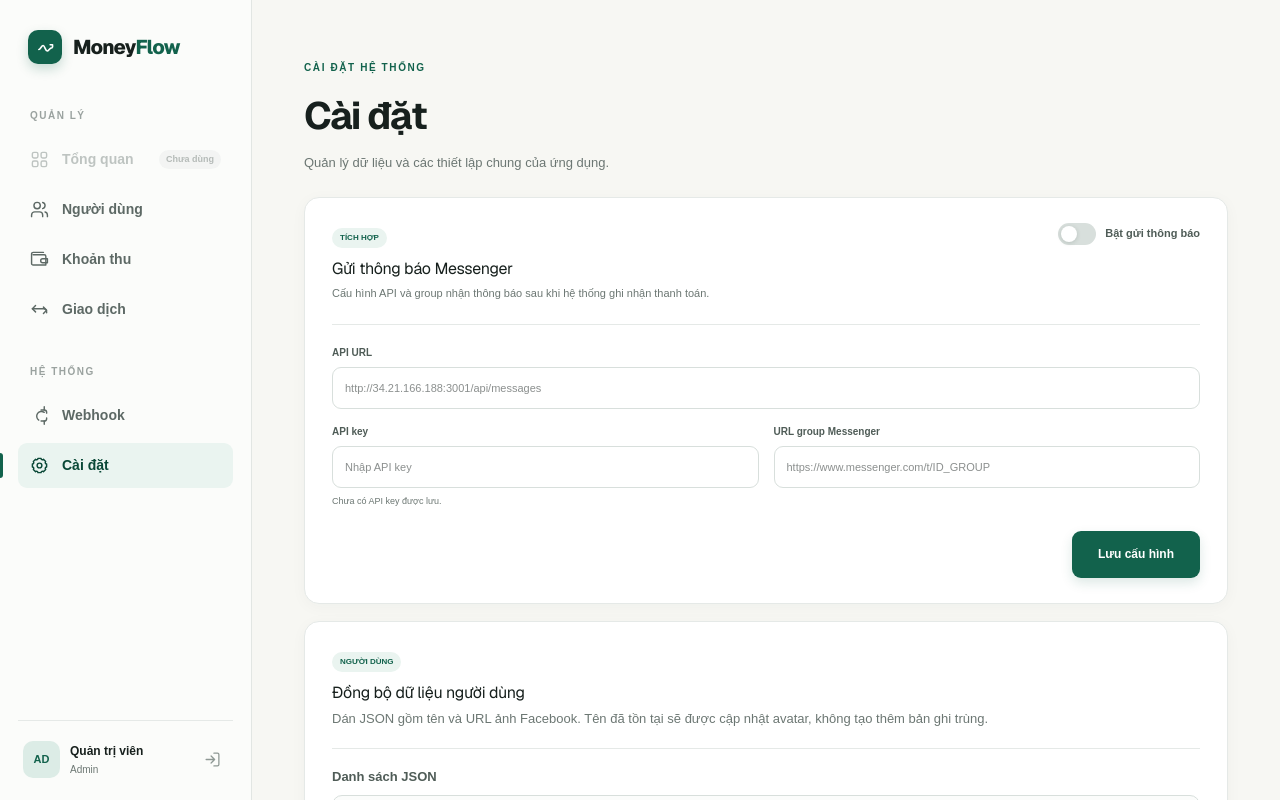
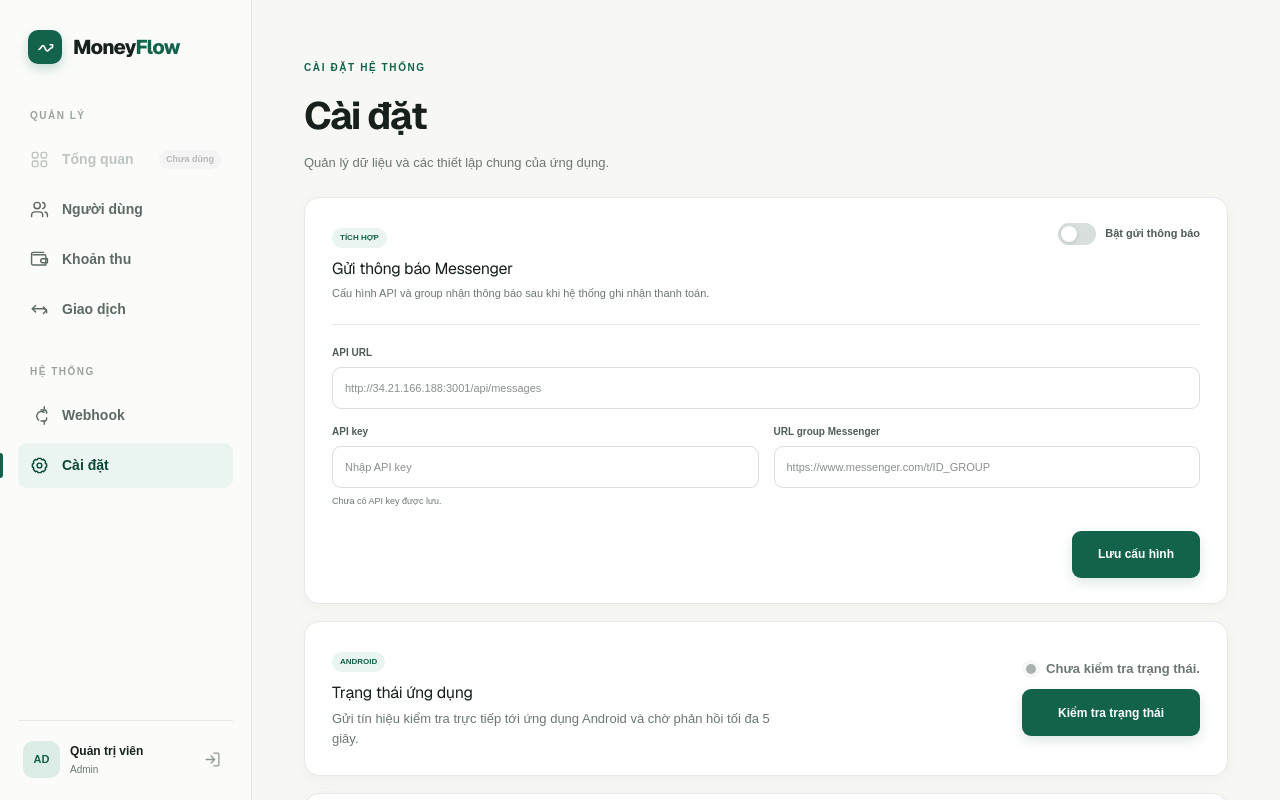
Before and after one commit to anhpld/money-check, a Next.js app: page /admin/settings in a window 1280 px wide. Shown: the top 800 px of the page. Built offline with nearby package versions, Linux system fonts and the light colour scheme; no server answers; the database is empty.

Commit message:
change payment

```diff
--- a/app/admin/settings/actions.ts
+++ b/app/admin/settings/actions.ts
@@ -32,6 +32,78 @@ export type SyncUsersResult = {
   message: string;
   details?: string[];
 };
+
+export type AndroidStatusResult = {
+  status: "idle" | "online" | "offline" | "timeout" | "error";
+  message: string;
+  checkedAt?: string;
+  lastSeenAt?: string | null;
+  latencyMs?: number;
+  appVersion?: string | null;
+};
+
+export async function checkAndroidAppStatus(
+  _previousState: AndroidStatusResult,
+): Promise<AndroidStatusResult> {
+  void _previousState;
+  if (!(await isAdminAuthenticated())) return { status: "error", message: "Phiên đăng nhập đã hết hạn." };
+
+  const serviceUrl = process.env.STATUS_SERVICE_URL?.trim() ?? "";
+  const adminToken = process.env.STATUS_ADMIN_TOKEN?.trim() ?? "";
+  const deviceId = process.env.STATUS_DEVICE_ID?.trim() || "android-main";
+  if (!serviceUrl || !adminToken) {
+    return { status: "error", message: "Chưa cấu hình Socket Status Service." };
+  }
+
+  let endpoint;
+  try {
+    const url = new URL(serviceUrl);
+    if (url.protocol !== "http:" && url.protocol !== "https:") throw new Error("INVALID_PROTOCOL");
+    endpoint = new URL("/devices/check", url).toString();
+  } catch {
+    return { status: "error", message: "STATUS_SERVICE_URL không hợp lệ." };
+  }
+
+  try {
+    const response = await fetch(endpoint, {
+      method: "POST",
+      cache: "no-store",
+      headers: {
+        Authorization: `Bearer ${adminToken}`,
+        "Content-Type": "application/json",
+      },
+      body: JSON.stringify({ deviceId }),
+      signal: AbortSignal.timeout(7_000),
+    });
+    const payload = await response.json() as Record<string, unknown>;
+    if (!response.ok || payload.success !== true) {
+      return { status: "error", message: "Socket Status Service từ chối yêu cầu kiểm tra." };
+    }
+
+    const checkedAt = new Date().toISOString();
+    const lastSeenAt = typeof payload.lastSeenAt === "string" ? payload.lastSeenAt : null;
+    if (payload.status === "online") {
+      return {
+        status: "online",
+        message: "Ứng dụng Android đang hoạt động và phản hồi bình thường.",
+        checkedAt,
+        lastSeenAt,
+        latencyMs: typeof payload.latencyMs === "number" ? payload.latencyMs : undefined,
+        appVersion: typeof payload.appVersion === "string" ? payload.appVersion : null,
+      };
+    }
+    if (payload.status === "offline") {
+      return { status: "offline", message: "Ứng dụng Android không kết nối tới socket.", checkedAt, lastSeenAt };
+    }
+    if (payload.status === "timeout") {
+      return { status: "timeout", message: "Socket còn kết nối nhưng ứng dụng Android không phản hồi trong 5 giây.", checkedAt, lastSeenAt };
+    }
+    return { status: "error", message: "Ứng dụng Android trả về phản hồi không hợp lệ.", checkedAt, lastSeenAt };
+  } catch (error) {
+    console.error("Không thể kiểm tra trạng thái Android:", error);
+    return { status: "error", message: "Không thể kết nối tới Socket Status Service." };
+  }
+}
 
 type ImportedUser = {
   name: string;
--- /dev/null
+++ b/app/admin/settings/android-status-check.tsx
@@ -0,0 +1,43 @@
+"use client";
+
+import { useActionState } from "react";
+import { checkAndroidAppStatus, type AndroidStatusResult } from "@/app/admin/settings/actions";
+
+const initialState: AndroidStatusResult = { status: "idle", message: "Chưa kiểm tra trạng thái." };
+
+function formatDateTime(value: string | null | undefined) {
+  if (!value) return null;
+  return new Intl.DateTimeFormat("vi-VN", {
+    dateStyle: "short",
+    timeStyle: "medium",
+  }).format(new Date(value));
+}
+
+export function AndroidStatusCheck() {
+  const [state, formAction, pending] = useActionState(checkAndroidAppStatus, initialState);
+  const lastSeen = formatDateTime(state.lastSeenAt);
+  const checkedAt = formatDateTime(state.checkedAt);
+
+  return (
+    <form className="android-status-check" action={formAction}>
+      <div className={`android-status-result ${state.status}`} aria-live="polite">
+        <i aria-hidden="true" />
+        <div>
+          <strong>{pending ? "Đang gửi tín hiệu..." : state.message}</strong>
+          {!pending && state.status !== "idle" ? (
+            <small>
+              {state.status === "online" && state.latencyMs !== undefined ? `Phản hồi ${state.latencyMs} ms` : null}
+              {state.status === "online" && state.appVersion ? ` · Phiên bản ${state.appVersion}` : null}
+              {lastSeen ? ` · Lần cuối ${lastSeen}` : null}
+              {checkedAt ? ` · Kiểm tra ${checkedAt}` : null}
+            </small>
+          ) : null}
+        </div>
+      </div>
+      <button className="primary-button android-status-button" type="submit" disabled={pending}>
+        {pending ? <span className="spinner" aria-hidden="true" /> : null}
+        {pending ? "Đang kiểm tra..." : "Kiểm tra trạng thái"}
+      </button>
+    </form>
+  );
+}
--- a/app/admin/settings/page.tsx
+++ b/app/admin/settings/page.tsx
@@ -3,6 +3,7 @@ import { ResetActivityDataButton } from "@/app/admin/settings/reset-activity-dat
 import { DebtReminderButton } from "@/app/admin/settings/debt-reminder-button";
 import { SendMessageSettingsForm } from "@/app/admin/settings/send-message-settings-form";
 import { UserSyncForm } from "@/app/admin/settings/user-sync-form";
+import { AndroidStatusCheck } from "@/app/admin/settings/android-status-check";
 import { AdminShell } from "@/app/components/admin-shell";
 import { SEND_MESSAGE_SETTING_KEYS, SEND_MESSAGE_SETTING_TYPE } from "@/lib/app-settings";
 import { getPrisma } from "@/lib/prisma";
@@ -30,6 +31,15 @@ export default async function SettingsPage() {
 
         <section className="panel settings-integration-panel">
           <SendMessageSettingsForm enabled={enabled} apiUrl={apiUrl} chatUrl={chatUrl} hasApiKey={Boolean(apiKey)} />
+        </section>
+
+        <section className="panel settings-device-status-panel">
+          <div>
+            <span className="settings-section-label">Android</span>
+            <h2>Trạng thái ứng dụng</h2>
+            <p>Gửi tín hiệu kiểm tra trực tiếp tới ứng dụng Android và chờ phản hồi tối đa 5 giây.</p>
+          </div>
+          <AndroidStatusCheck />
         </section>
 
         <section className="panel settings-user-sync-panel">
--- a/app/api/payments/[code]/qr/route.ts
+++ b/app/api/payments/[code]/qr/route.ts
@@ -2,7 +2,8 @@ import { getPrisma } from "@/lib/prisma";
 
 export const runtime = "nodejs";
 
-const PAYMENT_ACCOUNT = "PSP2623210100000214";
+const PAYMENT_BANK_ID = "CAKE";
+const PAYMENT_ACCOUNT = "0978618991";
 
 export async function GET(
   _request: Request,
@@ -23,7 +24,7 @@ export async function GET(
     return Response.json({ success: false, error: "Không tìm thấy mã thanh toán." }, { status: 404 });
   }
 
-  const qrUrl = new URL(`https://img.vietqr.io/image/momo-${PAYMENT_ACCOUNT}-qr_only.png`);
+  const qrUrl = new URL(`https://img.vietqr.io/image/${PAYMENT_BANK_ID}-${PAYMENT_ACCOUNT}-qr_only.png`);
   qrUrl.searchParams.set("amount", String(payment.expectedAmount));
   qrUrl.searchParams.set("addInfo", code);
 
--- a/app/client/payment-dialog.tsx
+++ b/app/client/payment-dialog.tsx
@@ -24,7 +24,8 @@ type Settlement = {
   expectedAmount: number;
   actualAmount: number | null;
 };
-const PAYMENT_ACCOUNT = "PSP2623210100000214";
+const PAYMENT_BANK_ID = "CAKE";
+const PAYMENT_ACCOUNT = "0978618991";
 const POLLING_INTERVAL_MS = 1_000;
 const MAX_POLLING_ATTEMPTS = 600;
 
@@ -166,7 +167,7 @@ export function PaymentDialog({ userId, debts }: { userId: string; debts: Client
   }
 
   const qrUrl = payment
-    ? `https://img.vietqr.io/image/momo-PSP2623210100000214-compact2.jpg?amount=${payment.expectedAmount}&addInfo=${encodeURIComponent(payment.code)}`
+    ? `https://img.vietqr.io/image/${PAYMENT_BANK_ID}-${PAYMENT_ACCOUNT}-compact2.jpg?amount=${payment.expectedAmount}&addInfo=${encodeURIComponent(payment.code)}`
     : "";
   const settlementIsMismatch = settlement?.status === "UNDERPAID" || settlement?.status === "OVERPAID";
 
--- a/app/globals.css
+++ b/app/globals.css
@@ -85,6 +85,23 @@ a { color: inherit; text-decoration: none; }
 .settings-form-message.success { color: var(--brand); }
 .settings-form-message.error { color: #ae4538; }
 .settings-save-button { min-width: 128px; }
+.settings-device-status-panel { display: flex; align-items: center; justify-content: space-between; gap: 28px; margin-bottom: 17px; padding: 25px 27px; }
+.settings-device-status-panel > div { max-width: 520px; }
+.settings-device-status-panel h2 { margin: 0 0 7px; font-size: 18px; }
+.settings-device-status-panel p { margin: 0; color: var(--muted); font-size: 13px; line-height: 1.6; }
+.android-status-check { display: flex; min-width: 390px; align-items: flex-end; flex-direction: column; gap: 11px; }
+.android-status-result { display: flex; width: 100%; align-items: flex-start; justify-content: flex-end; gap: 10px; color: var(--muted); text-align: right; }
+.android-status-result > i { width: 10px; height: 10px; flex: 0 0 auto; margin-top: 4px; border-radius: 50%; background: #aab2af; box-shadow: 0 0 0 4px #aab2af1c; }
+.android-status-result > div { display: flex; align-items: flex-end; flex-direction: column; gap: 5px; }
+.android-status-result strong { font-size: 13px; line-height: 1.4; }
+.android-status-result small { color: var(--muted); font-size: 11px; line-height: 1.45; }
+.android-status-result.online { color: var(--brand); }
+.android-status-result.online > i { background: #2b9874; box-shadow: 0 0 0 4px #2b98741c; }
+.android-status-result.offline, .android-status-result.error { color: #a7483b; }
+.android-status-result.offline > i, .android-status-result.error > i { background: #c4594b; box-shadow: 0 0 0 4px #c4594b1c; }
+.android-status-result.timeout { color: #956525; }
+.android-status-result.timeout > i { background: #c58a39; box-shadow: 0 0 0 4px #c58a391c; }
+.android-status-button { min-width: 178px; padding: 0 17px; font-size: 13px; }
 .settings-user-sync-panel { margin-bottom: 17px; padding: 25px 27px; }
 .settings-user-sync-form { display: grid; gap: 19px; }
 .settings-user-sync-head > div { max-width: 760px; }
@@ -761,7 +778,11 @@ textarea.plain-input { min-height: 82px; resize: vertical; padding-top: 12px; li
   .top-add-button { min-width: 150px; }
   .dialog-card { padding: 24px; }
   .dialog-card.manual-payment-dialog { width: min(100%, 380px); padding: 18px; }
-  .settings-danger-zone, .settings-maintenance-zone, .settings-reminder-panel { align-items: stretch; flex-direction: column; padding: 20px; }
+  .settings-danger-zone, .settings-maintenance-zone, .settings-reminder-panel, .settings-device-status-panel { align-items: stretch; flex-direction: column; padding: 20px; }
+  .android-status-check { min-width: 0; align-items: stretch; }
+  .android-status-result { justify-content: flex-start; text-align: left; }
+  .android-status-result > div { align-items: flex-start; }
+  .android-status-button { width: 100%; }
   .settings-reminder-action { width: 100%; align-items: stretch; }
   .settings-reminder-message { max-width: none; text-align: left; }
   .settings-integration-panel, .settings-user-sync-panel { padding: 20px; }
```
Also changed, not shown: 2 other files (tests, documents, lock files or other folders).
